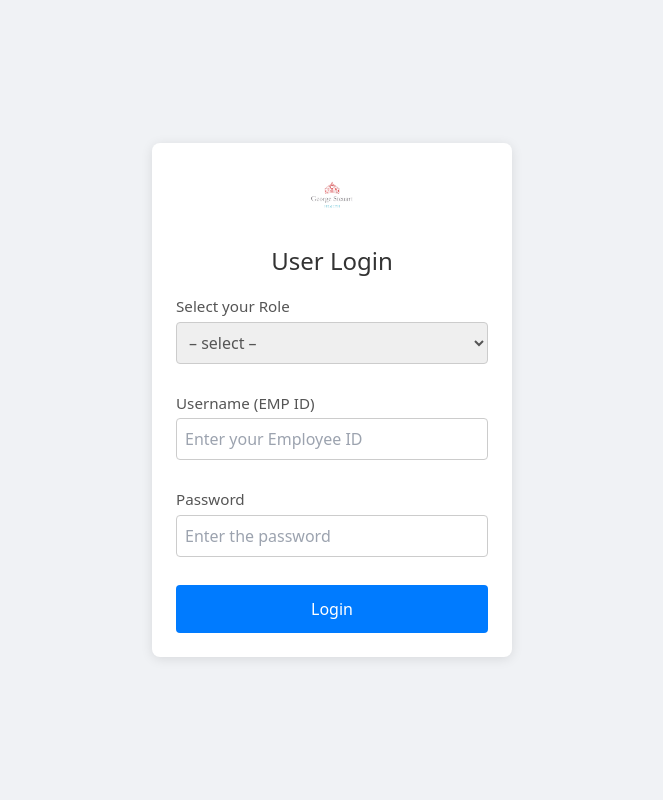
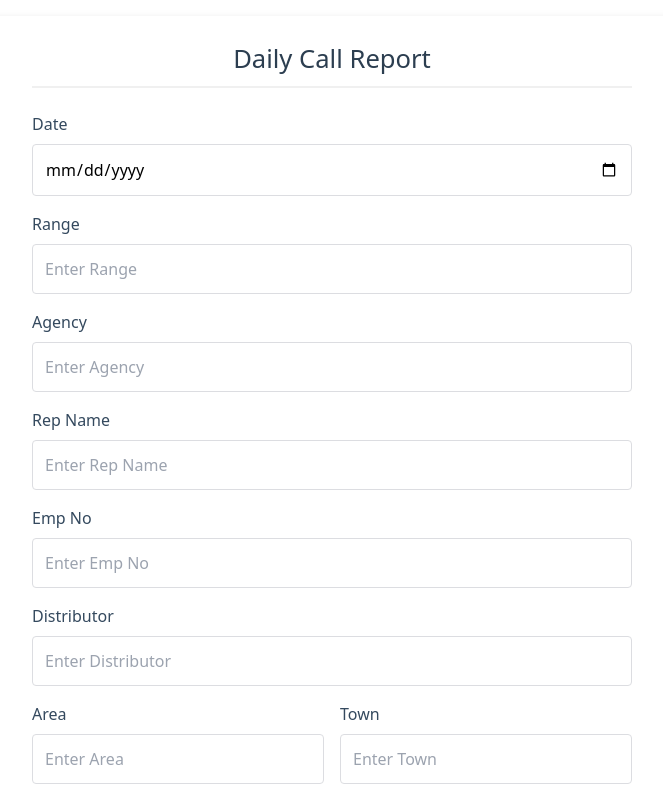
Before and after one commit to GSHealth01/MedicalRep_management_system, a React (Create React App) app in the folder frontend/client/: page /DCR_report in a window 1280 px wide. Before the commit this address led to /. Shown: the top 800 px of the page, without its empty margins (308-971 px from the left). Built offline with nearby package versions, Linux system fonts and the light colour scheme.

Commit message:
Update the report pages

```diff
--- a/frontend/client/src/App.js
+++ b/frontend/client/src/App.js
@@ -7,14 +7,14 @@ import {
   Navigate
 } from 'react-router-dom';
 
-// Existing imports
+//Existing imports
 import LoginPage        from './Pages/LoginPage';
-import RepDetailsReport from './components/Repdetails_report';
+import DcrReport        from './components/DCR_report';
 import RepDashboard     from './components/RepDashboard';
 import ManagerDashboard from './components/ManagerDashboard';
 import ItineraryForm    from './components/ItineraryForm';
 
-// Summary Components
+//Summary Components
 import StockingSummary    from './components/SummaryComponent/StockingSummary';
 import ExpensesSummary    from './components/SummaryComponent/ExpensesSummary';
 import RemarkSummary      from './components/SummaryComponent/RemarkSummary';
@@ -22,60 +22,47 @@ import SampleSummary      from './components/SummaryComponent/SampleSummary';
 import DoctorCallSummary  from './components/SummaryComponent/Doctor_Call_Summary';
 import ChemistCallSummary from './components/SummaryComponent/Chemist_Call_Summary';
 
-
 import SummariesPage from './Pages/Summaries';
 
-// 🔹 Admin imports
-import AdminLayout      from './layouts/AdminLayout';
-import AdminPortal      from './Pages/AdminPortal';
-import ManageSectors    from './Pages/ManageSections';
-import ManageEmployees  from './Pages/ManageEmployees';   // ✅ NEW
-import ManageProducts from './Pages/ManageProduct';
+//Admin import
+import AdminLayout        from './layouts/AdminLayout';
+import AdminPortal        from './Pages/AdminPortal';
+import ManageSectors      from './Pages/ManageSections';
+import ManageEmployees    from './Pages/ManageEmployees';
+import ManageProducts     from './Pages/ManageProduct';
 import ManageDistributors from "./Pages/ManageDistributors";
-import ManageDoctors from "./Pages/ManageDoctors";
-import ManageTeams from "./Pages/ManageTeams";
-import ManageRoles from "./Pages/ManageRole";
-
+import ManageDoctors      from "./Pages/ManageDoctors";
+import ManageTeams        from "./Pages/ManageTeams";
+import ManageRoles        from "./Pages/ManageRole";
 
 export default function App() {
   return (
     <BrowserRouter>
       <Routes>
-        {/* Role selection or login */}
         <Route path="/" element={<LoginPage />} />
-
-        {/* Rep side */}
         <Route path="/rep-dashboard" element={<RepDashboard />} />
         <Route path="/itineraryForm" element={<ItineraryForm />} />
-        <Route path="/add-rep"       element={<RepDetailsReport />} />
-
-        {/* Manager side */}
+        <Route path="/DCR_report"   element={<DcrReport />} />
         <Route path="/manager-dashboard" element={<ManagerDashboard />} />
-
-        {/* Summaries */}
         <Route path="/summaries" element={<SummariesPage />} />
-        <Route path="/summaries/stocking"      element={<StockingSummary />} />
-        <Route path="/summaries/expenses"      element={<ExpensesSummary />} />
-        <Route path="/summaries/remark"        element={<RemarkSummary />} />
-        <Route path="/summaries/sample"        element={<SampleSummary />} />
-        <Route path="/summaries/doctor-calls"  element={<DoctorCallSummary />} />
+        <Route path="/summaries/stocking" element={<StockingSummary />} />
+        <Route path="/summaries/expenses" element={<ExpensesSummary />} />
+        <Route path="/summaries/remark" element={<RemarkSummary />} />
+        <Route path="/summaries/sample" element={<SampleSummary />} />
+        <Route path="/summaries/doctor-calls" element={<DoctorCallSummary />} />
         <Route path="/summaries/chemist-calls" element={<ChemistCallSummary />} />
-
-        {/* 🔹 Admin section with layout */}
         <Route path="/admin" element={<AdminLayout />}>
-          <Route path="portal"     element={<AdminPortal />} />
-          <Route path="sectors"    element={<ManageSectors />} />
-          <Route path="employees"  element={<ManageEmployees />} />
-          <Route path="dashboard"  element={<h1>Admin Dashboard Page</h1>} />
-          <Route path="profile"    element={<h1>Admin Profile Page</h1>} />
-          <Route path="products"  element={<ManageProducts />} />
-          <Route path="/admin/distributors" element={<ManageDistributors />} />
-          <Route path="/admin/doctors" element={<ManageDoctors />} />
-          <Route path="/admin/teams" element={<ManageTeams />} />
-          <Route path="/admin/roles" element={<ManageRoles />} />
+          <Route path="portal" element={<AdminPortal />} />
+          <Route path="sectors" element={<ManageSectors />} />
+          <Route path="employees" element={<ManageEmployees />} />
+          <Route path="dashboard"element={<h1>Admin Dashboard Page</h1>} />
+          <Route path="profile" element={<h1>Admin Profile Page</h1>} />
+          <Route path="products" element={<ManageProducts />} />
+          <Route path="distributors" element={<ManageDistributors />} />
+          <Route path="doctors" element={<ManageDoctors />} />
+          <Route path="teams" element={<ManageTeams />} />
+          <Route path="roles" element={<ManageRoles />} />
         </Route>
-
-        {/* Fallback */}
         <Route path="*" element={<Navigate to="/" replace />} />
       </Routes>
     </BrowserRouter>
--- a/frontend/client/src/Pages/LoginPage.css
+++ b/frontend/client/src/Pages/LoginPage.css
@@ -7,32 +7,28 @@
   background: #f0f2f5;
 }
 
-/* The white card that holds the logo, fields, and button */
 .login-form {
   background: #ffffff;
-  padding: 1.5rem;        /* Comfortable padding around */
+  padding: 1.5rem;
   width: 100%;
-  max-width: 360px;       /* Limit width so it doesn’t become too wide */
+  max-width: 360px;
   border-radius: 8px;
   box-shadow: 0 2px 12px rgba(0, 0, 0, 0.1);
   text-align: center;
 }
 
-/* Logo at the top, centered */
 .login-logo {
   width: 60px;
   margin: 0 auto 1rem;
   display: block;
 }
 
-/* Heading text */
 .login-form h2 {
   margin-bottom: 1rem;
   color: #333;
   font-size: 1.5rem;
 }
 
-/* Each label wraps a field and its text */
 .login-form label {
   display: block;
   text-align: left;
@@ -42,7 +38,6 @@
   font-size: 0.95rem;
 }
 
-/* All inputs and selects share this basic styling */
 .login-form input,
 .login-form select {
   width: 100%;
@@ -55,7 +50,6 @@
   box-sizing: border-box;
 }
 
-/* Submit button spans full width */
 .login-form button {
   width: 100%;
   padding: 0.75rem;
@@ -68,12 +62,11 @@
   transition: background-color 0.2s ease;
 }
 
-/* Darken the button slightly on hover */
 .login-form button:hover {
   background: #0056b3;
 }
 
-/* Style for validation errors */
+
 .login-error {
   margin-bottom: 1rem;
   color: #c00;
--- a/frontend/client/src/components/Repdetails_report.js
+++ b/frontend/client/src/components/DCR_report.js
@@ -81,7 +81,6 @@ export default function RepdetailsReport() {
   };
 
   useEffect(() => {
-    // click outside closes dropdown
     const onClick = (e) => {
       if (showDoctorDropdown && !e.target.closest("#doctor-dropdown"))
         setShowDoctorDropdown(false);
@@ -101,10 +100,8 @@ export default function RepdetailsReport() {
     town.trim() &&
     selectedDoctors.length > 0;
 
-  // STEP 2 STATE
   const [tableData, setTableData] = useState([]);
 
-  // Generate table data based on selected doctors
   useEffect(() => {
     if (step === 2 && selectedDoctors.length > 0) {
       const newTableData = selectedDoctors.map((doctor) => ({
@@ -135,8 +132,6 @@ export default function RepdetailsReport() {
       })
     );
   };
-
-  //Joint Visit toggle
   const toggleJointVisit = (idx) => {
     setTableData((prev) =>
       prev.map((doc, i) =>
@@ -145,7 +140,6 @@ export default function RepdetailsReport() {
     );
   };
 
-  //  EXPENSES STATE
   const [expenses, setExpenses] = useState({
     bata: false,
     nightOut: false,
--- a/frontend/client/src/components/ManagerDashboard.js
+++ b/frontend/client/src/components/ManagerDashboard.js
@@ -1,6 +1,5 @@
 // src/components/ManagerDashboard.js
 import React from 'react';
-
 export default function ManagerDashboard() {
   return (
     <div style={{ padding: 20 }}>
--- a/frontend/client/src/components/ProductForm.js
+++ b/frontend/client/src/components/ProductForm.js
@@ -17,7 +17,6 @@ export default function ProductForm({ onSubmit }) {
     const { name, value } = e.target;
     setFormData({ ...formData, [name]: value });
 
-    // Reset injection type if route is changed away from "Injection"
     if (name === "route" && value !== "Injection") {
       setFormData((prev) => ({ ...prev, injectionType: "" }));
     }
@@ -27,7 +26,7 @@ export default function ProductForm({ onSubmit }) {
     e.preventDefault();
     if (onSubmit) onSubmit(formData);
 
-    // Reset form
+
     setFormData({
       productName: "",
       therapeuticCategory: "",
--- a/frontend/client/src/components/RepDashboard.css
+++ b/frontend/client/src/components/RepDashboard.css
@@ -81,7 +81,6 @@
   cursor: pointer;
 }
 
-/* KPI cards */
 .kpi-cards {
   display: grid;
   grid-template-columns: repeat(auto-fit, minmax(160px,1fr));
--- a/frontend/client/src/components/RepDashboard.js
+++ b/frontend/client/src/components/RepDashboard.js
@@ -23,7 +23,6 @@ import './RepDashboard.css';
 export default function RepDashboard() {
   const [sidebarOpen, setSidebarOpen] = useState(true);
 
-  // KPI summary
   const kpis = [
     { title: 'Total Calls',       value: 540, icon: <FaPhone /> },
     { title: 'Total Orders',      value:  75, icon: <FaBoxOpen /> },
```
